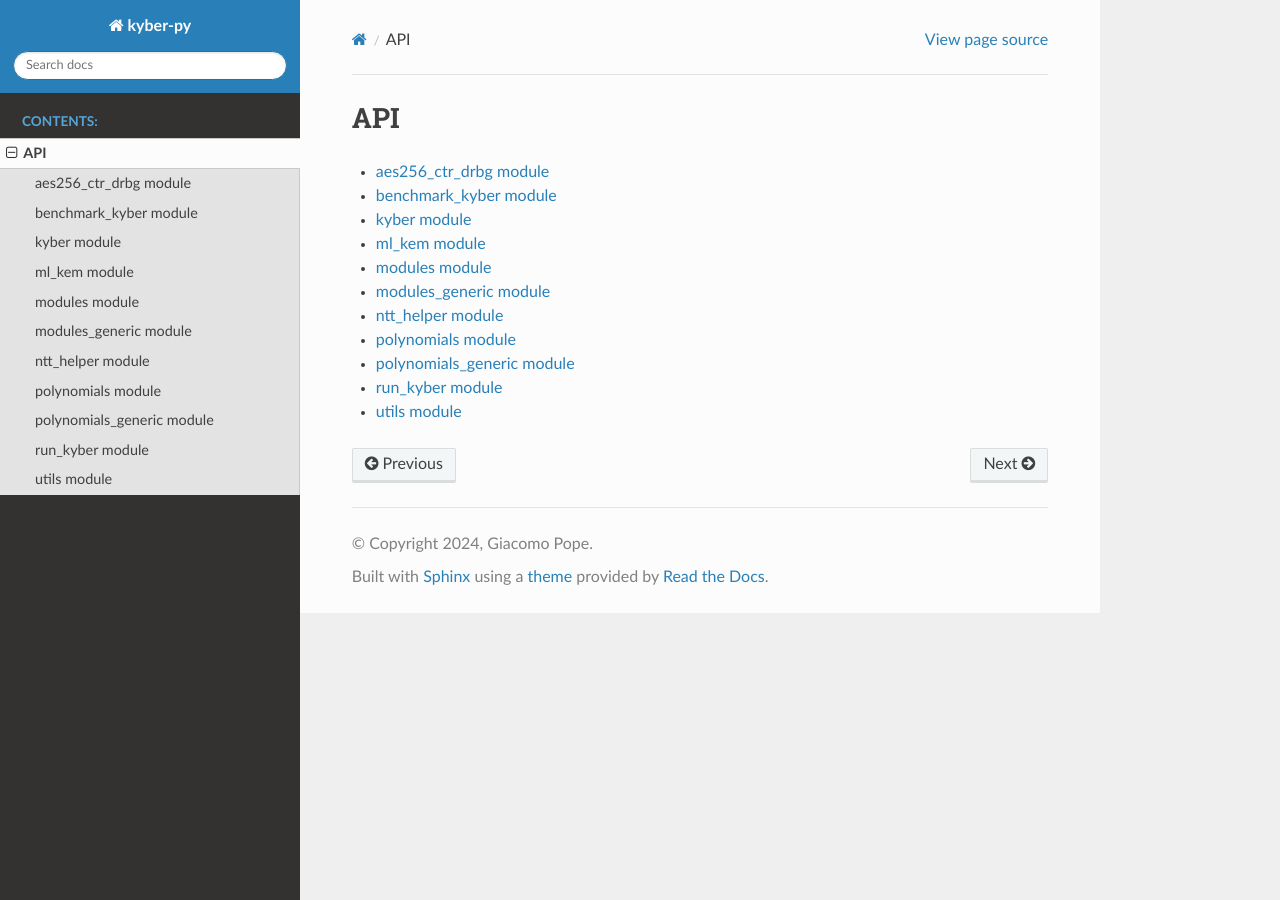
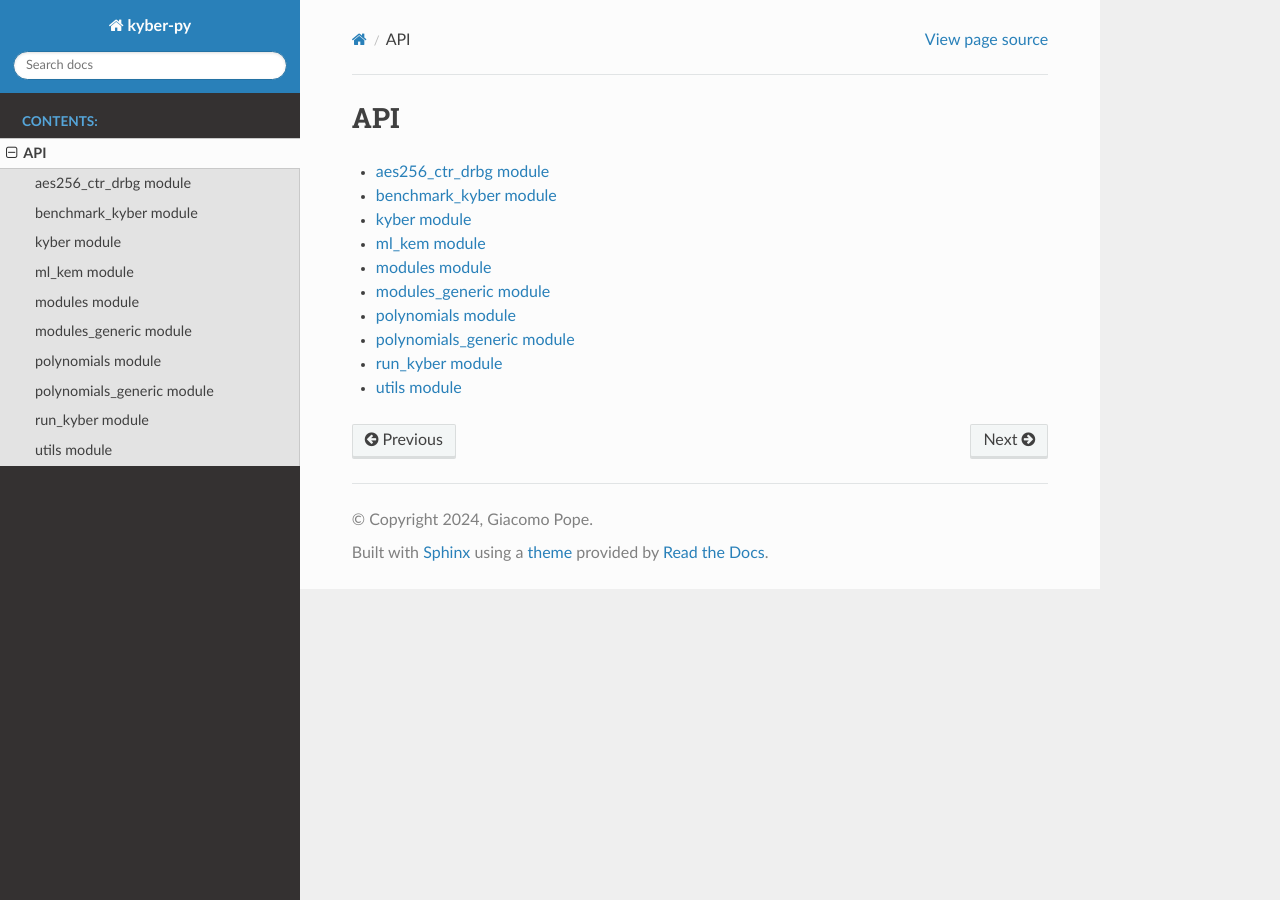
Before and after one commit to GiacomoPope/kyber-py, a Sphinx documentation site: the page built from docs/source/api.rst, in a window 1280 px wide. Built offline with Sphinx 7.4.7 and the Read the Docs theme 2.0.0, drawn with Linux system fonts in a browser that asks for light colours.

Commit message:
delete ntt helper

```diff
--- a/docs/source/api.rst
+++ b/docs/source/api.rst
@@ -8,7 +8,6 @@ API
    ml_kem
    modules
    modules_generic
-   ntt_helper
    polynomials
    polynomials_generic
    run_kyber
--- a/docs/source/ntt_helper.rst
+++ /dev/null
@@ -1,7 +0,0 @@
-ntt\_helper module
-==================
-
-.. automodule:: ntt_helper
-   :members:
-   :undoc-members:
-   :show-inheritance:
```
